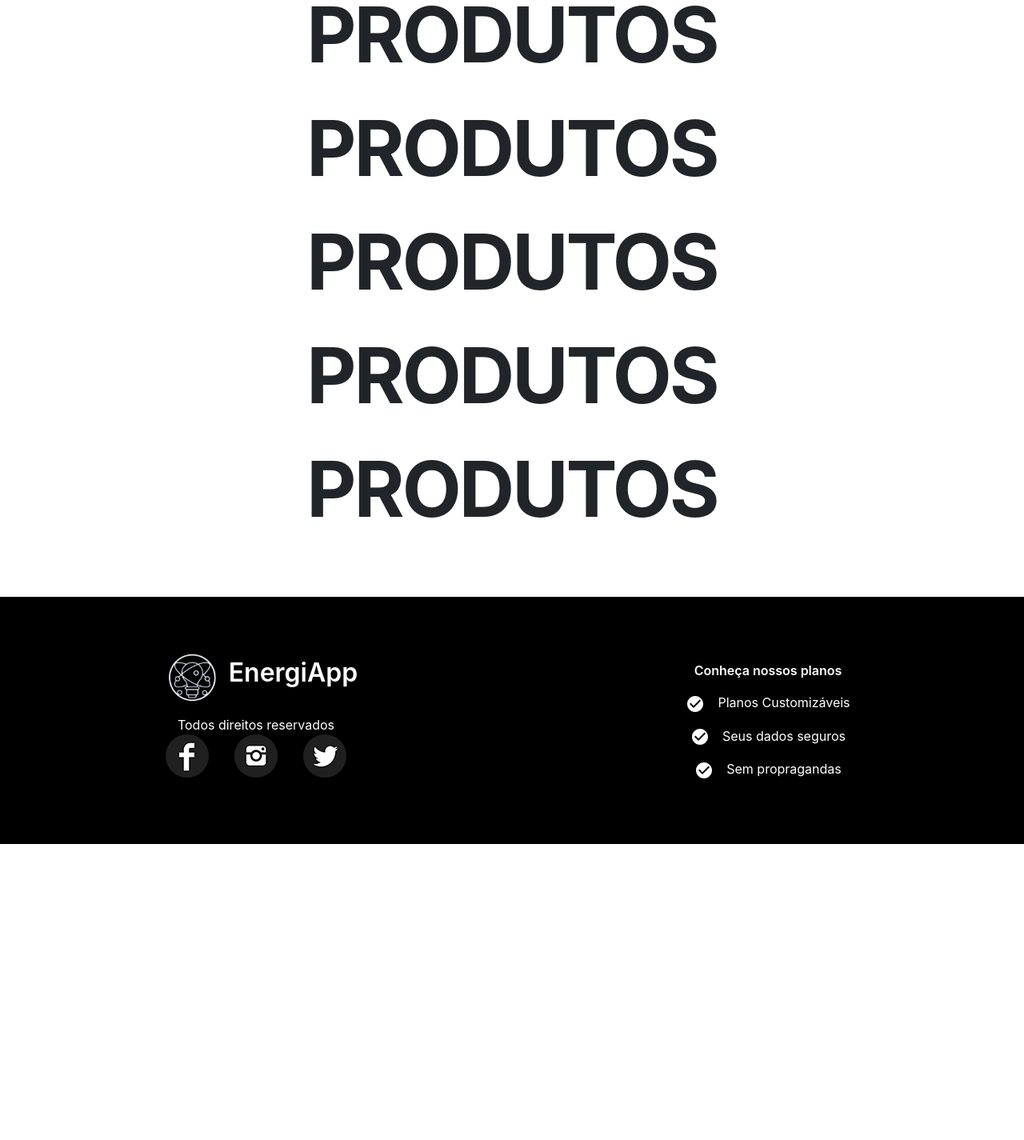
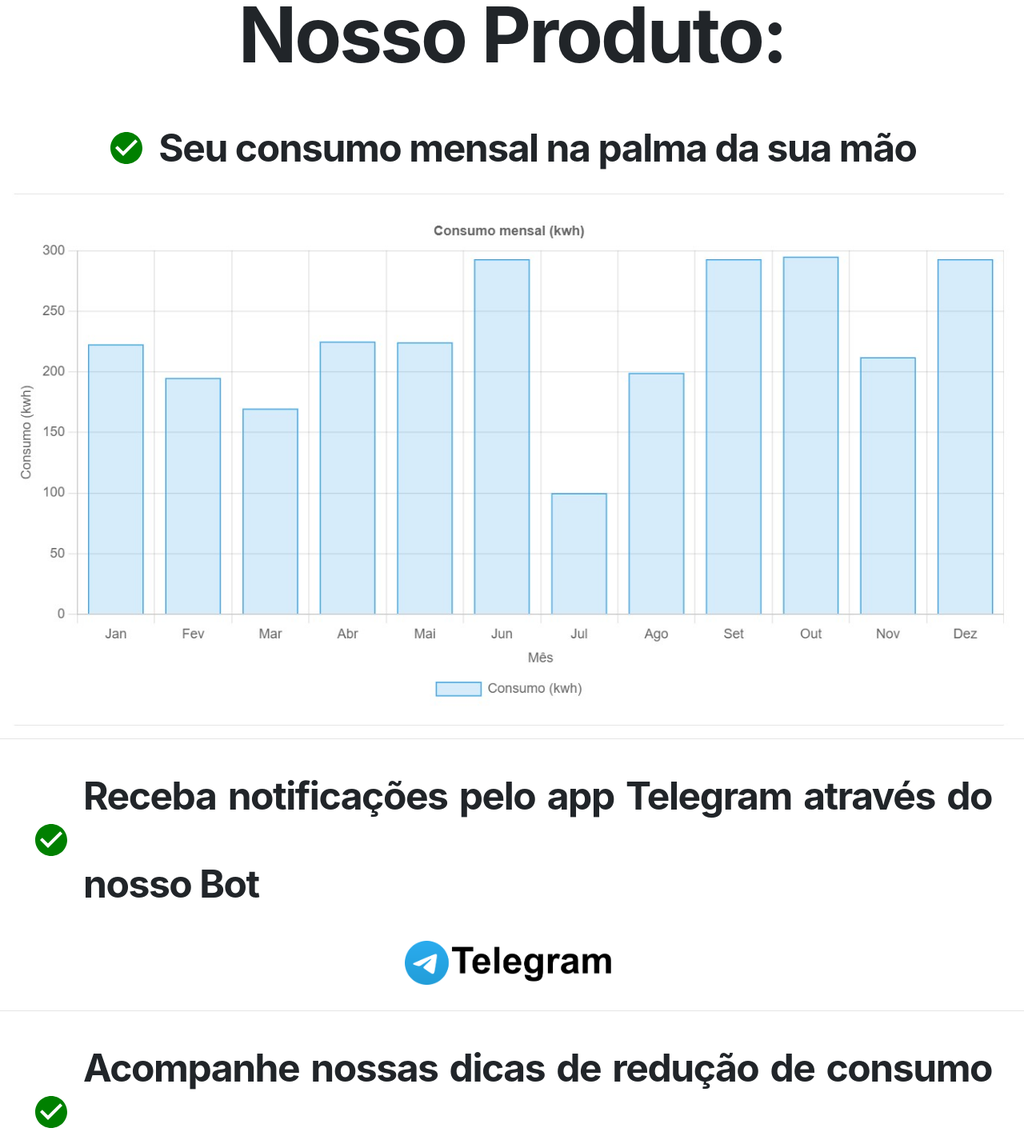
Before and after one commit to jonkstro/energiapp-web-frontend, a React (Create React App) app: page / in a window 1280 px wide. Shown: the part 3800-5225 px from the top of the page at 80% size. Before the commit the page ends 4855 px from the top, so only its background shows below. Built offline with nearby package versions, Linux system fonts and the light colour scheme.

Commit message:
Concluído pagina inicial

```diff
--- a/src/components/BodyLandingPage/index.tsx
+++ b/src/components/BodyLandingPage/index.tsx
@@ -9,6 +9,10 @@ import instagram from "../../assets/instagram.png";
 import facebook from "../../assets/facebook.png";
 import twitter from "../../assets/twitter.png";
 import linkedin from "../../assets/linkedin.png";
+
+import img1 from "../../assets/img_inicial1.jpg";
+import img2 from "../../assets/img_inicial2.png";
+import img3 from "../../assets/img_inicial3.png";
 
 import CheckCircleIcon from '@mui/icons-material/CheckCircle';
 
@@ -85,11 +89,24 @@ export function BodyLandingPage() {
                 </div>
             </Content >
             <Content id="section4">
-                <h1>PRODUTOS</h1>
-                <h1>PRODUTOS</h1>
-                <h1>PRODUTOS</h1>
-                <h1>PRODUTOS</h1>
-                <h1>PRODUTOS</h1>
+                <h1>Nosso Produto:</h1>
+                <div style={{margin:'0 auto', maxWidth:'1200px', display: 'flex', alignItems: 'center', justifyContent: 'center' }}>
+                    <CheckCircleIcon style={{ color: 'green', padding: 0, margin: '0 1rem 0 0', height: '3rem', width: '3rem' }} />
+                    <h2 style={{ padding: 0, margin: 0, textAlign:'justify' }}>Seu consumo mensal na palma da sua mão</h2>
+                </div>
+                <img style={{ maxWidth: '100%' }} src={img1} alt="Imagem de gráfico de consumo mensal" />
+                <hr />
+                <div style={{margin:'0 auto',maxWidth:'1200px', display: 'flex', alignItems: 'center', justifyContent: 'center' }}>
+                    <CheckCircleIcon style={{ color: 'green', padding: 0, margin: '0 1rem 0 0', height: '3rem', width: '3rem' }} />
+                    <h2 style={{ padding: 0, margin: 0, textAlign:'justify' }}>Receba notificações pelo app Telegram através do nosso Bot</h2>
+                </div>
+                <img style={{ maxWidth: '300px', padding:'1rem' }} src={img2} alt="Imagem de gráfico de consumo mensal" />
+                <hr />
+                <div style={{margin:'0 auto',maxWidth:'1200px', display: 'flex', alignItems: 'center', justifyContent: 'center' }}>
+                    <CheckCircleIcon style={{ color: 'green', padding: 0, margin: '0 1rem 0 0', height: '3rem', width: '3rem' }} />
+                    <h2 style={{ padding: 0, margin: 0, textAlign:'justify' }}>Acompanhe nossas dicas de redução de consumo a qualquer hora e de qualquer lugar</h2>
+                </div>
+                <img style={{ maxWidth: '100%' }} src={img3} alt="Imagem de gráfico de consumo mensal" />
             </Content>
 
             <Content id="section5" style={{ padding: 0, maxWidth: "100%", display: "block" }}>
@@ -118,7 +135,7 @@ export function BodyLandingPage() {
                     </div>
                     <div className="col">
                         <div style={{ margin: "1rem" }}>
-                            <a className="link-contato" href="#" style={{fontWeight:600}}>
+                            <a className="link-contato" href="#" style={{ fontWeight: 600 }}>
                                 Conheça nossos planos
                             </a>
                         </div>
--- a/src/hooks/useAuth.tsx
+++ b/src/hooks/useAuth.tsx
@@ -99,14 +99,14 @@ export function useAuth() {
       setLowerValidated(true);
     } else {
       setLowerValidated(false);
-      notifyErrors("Sua senha não tem letras minúsculas");
+      // notifyErrors("Sua senha não tem letras minúsculas");
     }
     // UPPER CASE VALIDATION
     if (upper.test(password)) {
       setUpperValidated(true);
     } else {
       setUpperValidated(false);
-      notifyErrors("Sua senha não tem letras maiúsculas");
+      // notifyErrors("Sua senha não tem letras maiúsculas");
     }
     // NUMBER VALIDATION
     if (number.test(password)) {
```
Also changed, not shown: src/assets/img_inicial2.png (added), src/assets/img_inicial3.png (added).
